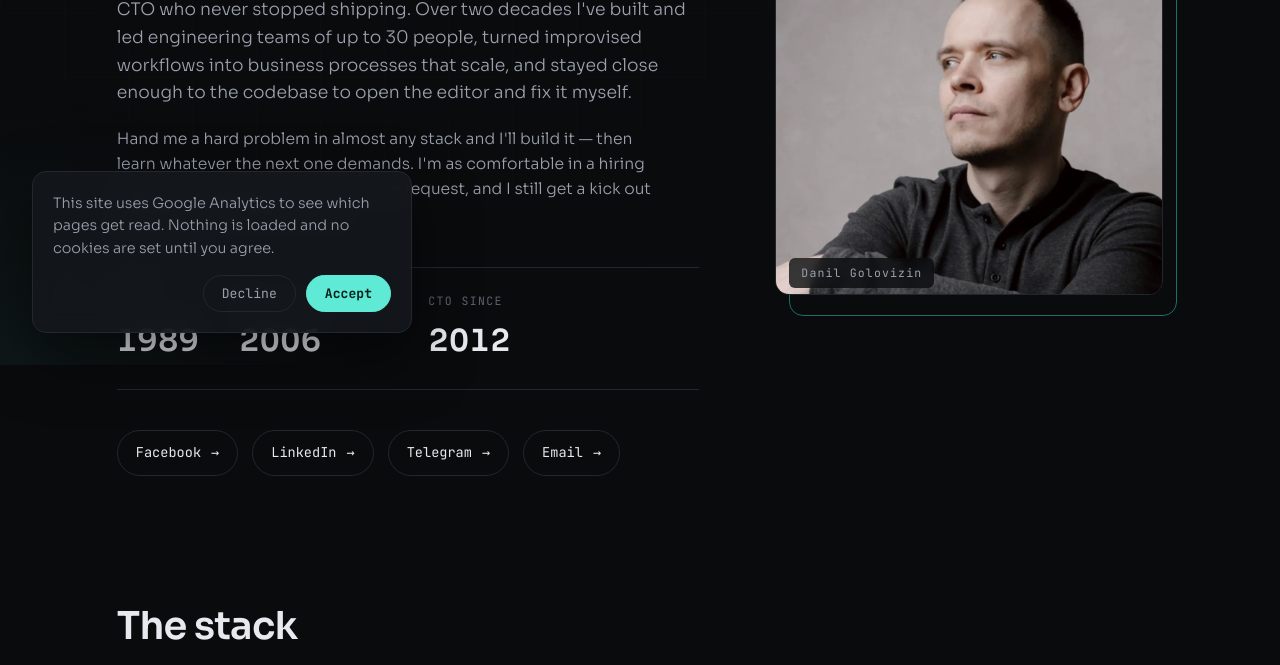
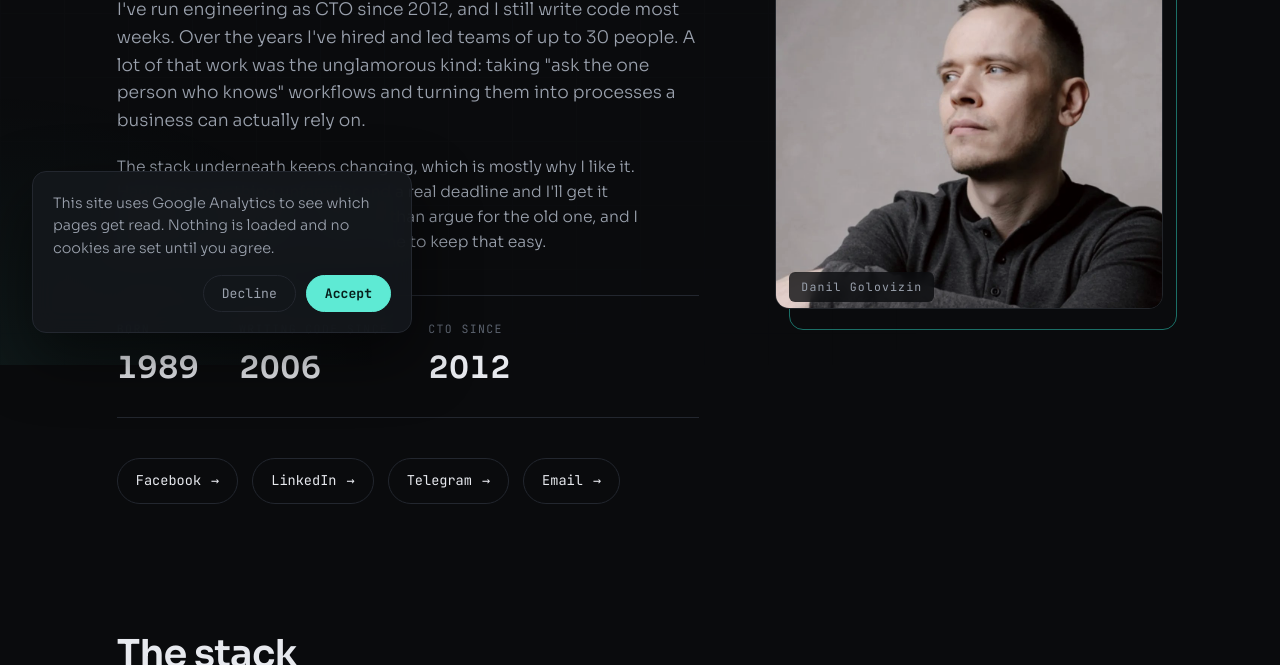
Before and after one commit to DexinDev/me, a plain HTML site: page index.html in a window 1280 px wide. Shown: the part 435-1100 px from the top of the page. Drawn offline with Linux system fonts and the light colour scheme.

Commit message:
new about

```diff
--- a/index.html
+++ b/index.html
@@ -27,16 +27,18 @@
         <p class="eyebrow">Developer &middot; CTO</p>
         <h1>Danil<br>Golovizin</h1>
         <p class="lead">
-          CTO who never stopped shipping. Over two decades I've built and
-          led engineering teams of up to 30 people, turned improvised
-          workflows into business processes that scale, and stayed close
-          enough to the codebase to open the editor and fix it myself.
+          I've run engineering as CTO since 2012, and I still write code
+          most weeks. Over the years I've hired and led teams of up to 30
+          people. A lot of that work was the unglamorous kind: taking
+          "ask the one person who knows" workflows and turning them into
+          processes a business can actually rely on.
         </p>
         <p class="lead lead-sub">
-          Hand me a hard problem in almost any stack and I'll build it —
-          then learn whatever the next one demands. I'm as comfortable in
-          a hiring plan or a roadmap as I am in a merge request, and I
-          still get a kick out of picking up something new.
+          The stack underneath keeps changing, which is mostly why I like
+          it. Hand me something unfamiliar and a real deadline and I'll
+          get it shipped. I'd rather learn a new tool than argue for the
+          old one, and I break enough things on my own time to keep that
+          easy.
         </p>
 
         <dl class="facts">
```
